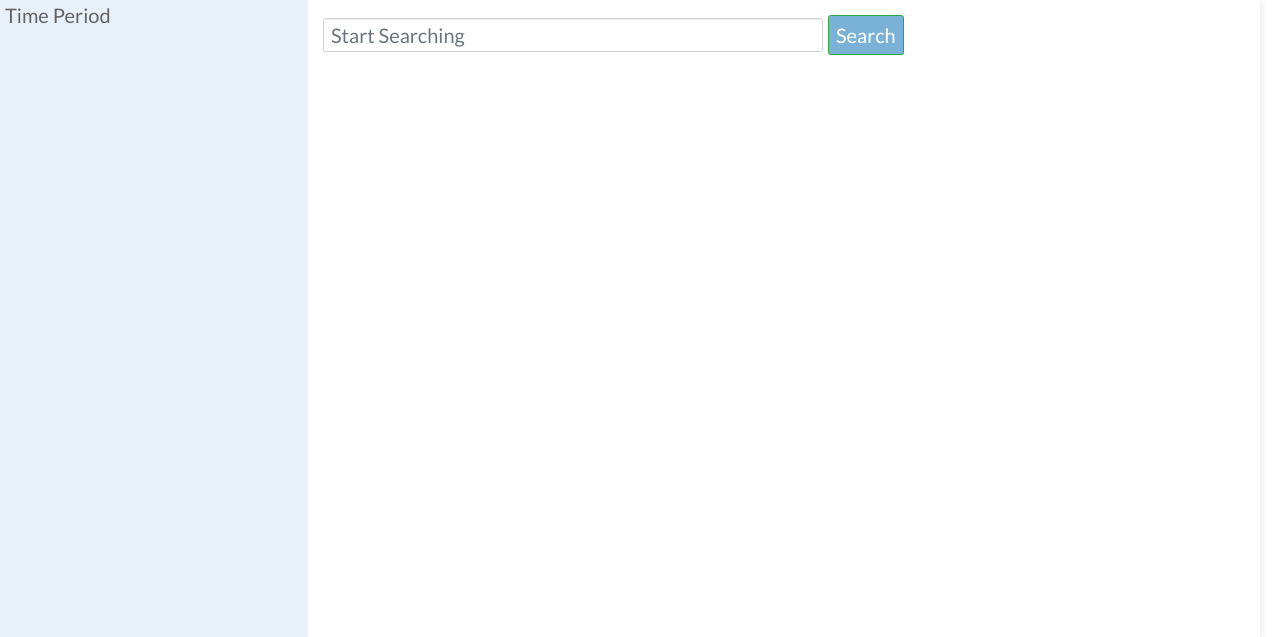
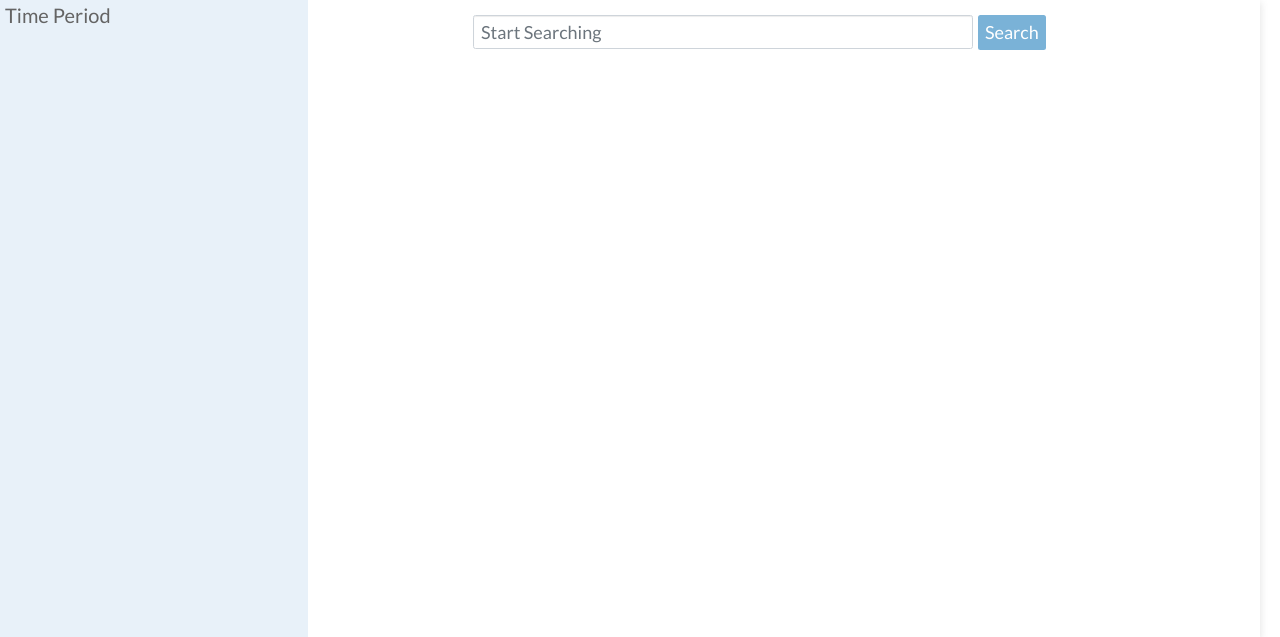
Before and after one commit to devi1X/Group4_MiningHealthCareWebsites, a Flask app: page / in a window 1280 px wide. Shown: the part 115-752 px from the top of the page. Run offline with Flask 2, Linux system fonts and the light colour scheme; data that the repository does not hold is empty; some libraries are stand-ins or nearby versions.

Commit message:
Update interface design

```diff
--- a/UI/static/css/interface.css
+++ b/UI/static/css/interface.css
@@ -1,14 +1,39 @@
 
+
+a:link {
+    color: #646464;
+    background-color: transparent;
+    text-decoration: none;
+  }
+
+  a:hover {
+    color: #4292C6;
+    background-color: transparent;
+    text-decoration: underline;
+  }
 
 
 input {
     color: #646464;
 }
 
-label > input[type=radio] {
+/* label > input[type=radio] {
     display: block;
     margin: 0 auto;
     background-color: rgba(240,240,240, 00.7) ;
+} */
+#sort-btn {
+    color: rgba(66, 146, 198, 0.8);
+    background-color: white;
+    border: 1px solid rgba(66, 146, 198, 0.7);
+}
+
+#searchingBtn {
+    border: 0px;
+}
+
+#searchingDiv {
+    margin-left: 150px;
 }
 
 label {
@@ -17,6 +42,7 @@ label {
     padding-right: 15px;
     padding-top: 0px;
     color: #646464;
+    font-size: 16px;
 }
 
 body{
--- a/UI/static/js/interface.js
+++ b/UI/static/js/interface.js
@@ -3,8 +3,9 @@ var num=1;
 
 
 var dropdown_sort_html =
-'<span margin-top:20px;" id="num-of-results"></span>' +
-'<div class="dropdown" id="sorting-dropdown" style="padding-bottom: 10px;">'+
+'<div class="form-inline" >'+
+'<span id="num-of-results"></span>' +
+'<div class="dropdown" id="sorting-dropdown" style="padding-bottom: 15px; margin-left: 10px;">'+
     '<button id="sort-btn" class="btn dropdown-toggle" style="font-size:16px;" type="button" id="dropdownMenuButton" data-toggle="dropdown" aria-haspopup="true" aria-expanded="false" style="margin-top:0px;">' +
     'Sort Condition</button>'+
     '<div class="dropdown-menu" aria-labelledby="dropdownMenuButton" style="font-size:16px;">' +
@@ -12,6 +13,7 @@ var dropdown_sort_html =
         '<a class="dropdown-item" href="#" onclick="sort_by_time_oldest_first()">Sort by Time (Oldest first)</a>'+
         '<a class="dropdown-item" href="#" onclick="sort_by_correction_strongest_first()">Sort by Correlation (Strongest first)</a>'+
     '</div>'+
+'</div>'+
 '</div>';
 
 
@@ -72,13 +74,15 @@ $(document).ready(function(){
 
                   var card_html =
                   '<div class="card">' +
-                  '<h5 class="card-header search-keyword">Title: ' + postHeading + '</h5>' +
+                  '<a target="_blank" rel="noopener noreferrer" href="' + postLink + '">'+
+                  '<h5 class="card-header search-keyword" style="font-size:18px;">Title: ' + postHeading + '</h5>' +
+                  '</a>' +
                   '<div class="card-body">' +
-                  '<h5 class="card-title">Post Time: ' + postTime + '</h5>' +
-                  '<h5 class="card-title">Author: ' + author + '</h5>' +
+                  '<h5 class="card-title" style="font-size:13px;">Post Time: ' + postTime + '</h5>' +
+                  '<h5 class="card-title" style="font-size:13px;">Author: ' + author + '</h5>' +
                   '<p class="card-text">' + postContent + '</h5>' +
-                  '<p class="card-title">Tags: ' + postTag + '</p>' +
-                  '<h5 class="card-title"><a target="_blank" rel="noopener noreferrer" href="' + postLink + '">Click to see the original post</a>' + '</h5>' +
+                  '<p class="card-title" style="font-size:13px; color:rgba(158,202,225,1);">Tags: ' + postTag + '</p>' +
+                  // '<h5 class="card-title"><a target="_blank" rel="noopener noreferrer" href="' + postLink + '">Click to see the original post</a>' + '</h5>' +
                   //   '<p class="card-text">' + postLink + '</p>' +
                   '</div>' +
               '</div>';
@@ -167,13 +171,15 @@ function updateData(data) {
 
           var card_html =
                       '<div class="card">' +
-                      '<h5 class="card-header search-keyword">Title: ' + postHeading + '</h5>' +
+                      '<a target="_blank" rel="noopener noreferrer" href="' + postLink + '">'+
+                      '<h5 class="card-header search-keyword" style="font-size:18px;">Title: ' + postHeading + '</h5>' +
+                      '</a>' +
                       '<div class="card-body">' +
-                      '<h5 class="card-title">Post Time: ' + postTime + '</h5>' +
-                      '<h5 class="card-title">Author: ' + author + '</h5>' +
+                      '<h5 class="card-title" style="font-size:13px;">Post Time: ' + postTime + '</h5>' +
+                      '<h5 class="card-title" style="font-size:13px;">Author: ' + author + '</h5>' +
                       '<p class="card-text">' + postContent + '</h5>' +
-                      '<p class="card-title">Tags: ' + postTag + '</p>' +
-                      '<h5 class="card-title"><a href="' + postLink + '">Click to see the original post</a>' + '</h5>' +
+                      '<p class="card-title" style="font-size:13px; color:rgba(158,202,225,1);">Tags: ' + postTag + '</p>' +
+                      // '<h5 class="card-title"><a href="' + postLink + '">Click to see the original post</a>' + '</h5>' +
                       //   '<p class="card-text">' + postLink + '</p>' +
                       '</div>' +
                   '</div>';
--- a/UI/templates/interface.html
+++ b/UI/templates/interface.html
@@ -67,9 +67,9 @@
                 <div id="searchBar" style="margin-top: 15px;">
 
 
-                    <div class="form-inline my-2 my-lg-0">
-                        <input id="searchingInput" class="form-control mr-sm-2" type="search" aria-label="Search" style="width:500px; font-size: 20px;" >
-                          <button class="btn btn-outline-success my-2 my-sm-0" type="search" onclick="search()"  style="font-size: 20px;">Search</button>
+                    <div class="form-inline"  id="searchingDiv">
+                        <input id="searchingInput" class="form-control mr-sm-2" type="search" aria-label="Search" style="width:500px; font-size: 18px;" >
+                        <button id="searchingBtn" class="btn btn-outline-success my-2 my-sm-0" type="search" onclick="search()"  style="font-size: 18px;">Search</button>
                     </div>
                 </div>
 
@@ -78,7 +78,7 @@
 
 
                 <div id="searchResults"
-                style="margin-top: 50px;  margin-right: 20px; margin-left: 20px; font-size: 18px; display: none;">
+                style="margin-top: 30px;  margin-right: 20px; margin-left: 20px; font-size: 18px; display: none;">
                     <!-- <p style="font-size: 16px; color: #bdbdbd;">
                         <span id="num-of-results"></span> results
                     </p> -->
```
